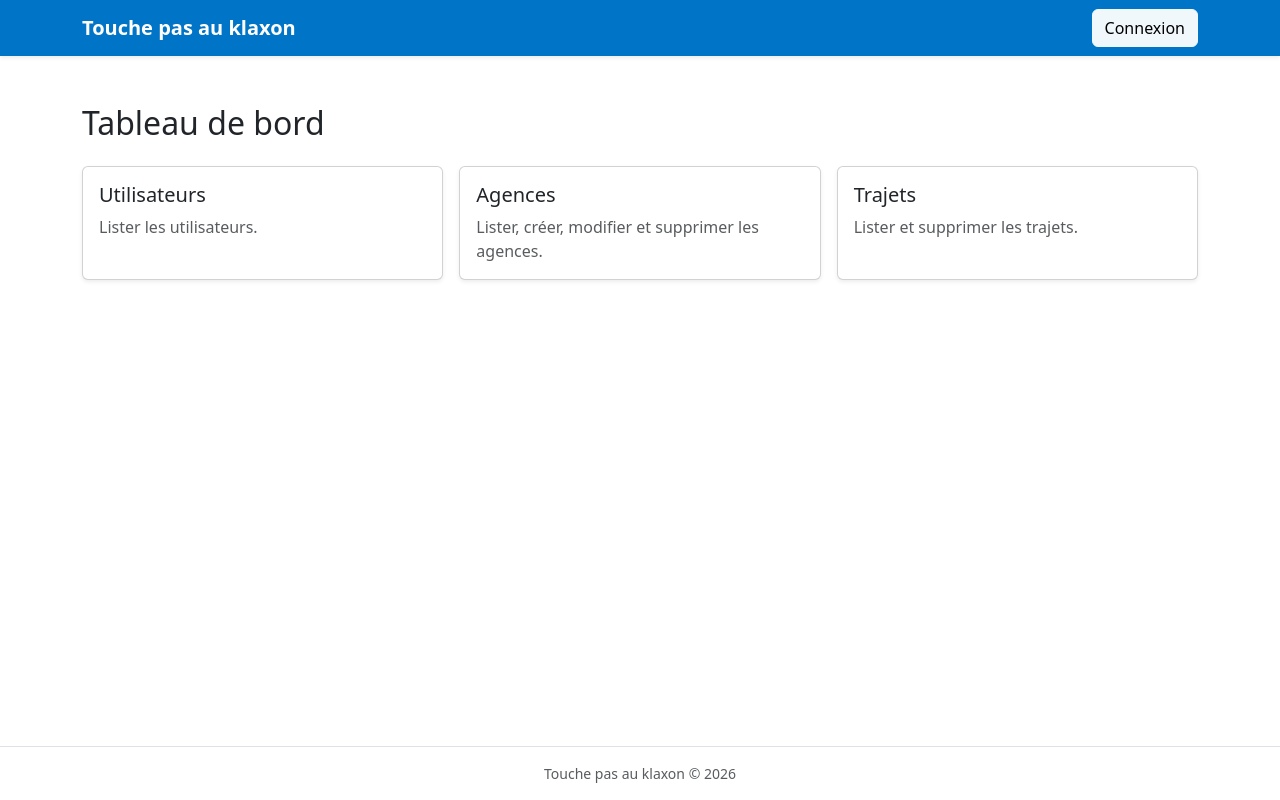
After one commit to kambabouesso-dot/touchePasAuKlaxon, a PHP site: template app/Views/admin/dashboard.php in a window 1280 px wide. The commit adds this page. Run offline with PHP 8.4, Linux system fonts and the light colour scheme; the template is opened without the code that fills it, so the values that code supplies are empty.

Commit message:
Applique la palette du brief et ajoute le tableau de bord administrateur
Co-authored-by: Copilot <223556219+Copilot@users.noreply.github.com>

```diff
--- a/app/Controllers/AuthController.php
+++ b/app/Controllers/AuthController.php
@@ -54,7 +54,8 @@ final class AuthController
             return;
         }
 
-        $this->redirect('/');
+        $user = $this->auth->currentUser();
+        $this->redirect($user !== null && $user['role'] === 'admin' ? '/admin' : '/');
     }
 
     /** Déconnexion de l'utilisateur (requête POST protégée par jeton CSRF). */
--- /dev/null
+++ b/app/Views/admin/dashboard.php
@@ -0,0 +1,29 @@
+<section aria-labelledby="page-heading">
+    <h1 class="h2 mb-4" id="page-heading">Tableau de bord</h1>
+    <div class="row g-3">
+        <div class="col-12 col-md-4">
+            <a class="card h-100 text-decoration-none shadow-sm" href="/admin/utilisateurs">
+                <div class="card-body">
+                    <h2 class="h5 card-title">Utilisateurs</h2>
+                    <p class="card-text text-body-secondary mb-0">Lister les utilisateurs.</p>
+                </div>
+            </a>
+        </div>
+        <div class="col-12 col-md-4">
+            <a class="card h-100 text-decoration-none shadow-sm" href="/admin/agences">
+                <div class="card-body">
+                    <h2 class="h5 card-title">Agences</h2>
+                    <p class="card-text text-body-secondary mb-0">Lister, créer, modifier et supprimer les agences.</p>
+                </div>
+            </a>
+        </div>
+        <div class="col-12 col-md-4">
+            <a class="card h-100 text-decoration-none shadow-sm" href="/admin/trajets">
+                <div class="card-body">
+                    <h2 class="h5 card-title">Trajets</h2>
+                    <p class="card-text text-body-secondary mb-0">Lister et supprimer les trajets.</p>
+                </div>
+            </a>
+        </div>
+    </div>
+</section>
--- a/app/Views/layout.php
+++ b/app/Views/layout.php
@@ -21,7 +21,7 @@ $currentUser = $currentUser ?? null;
     <body class="d-flex min-vh-100 flex-column">
         <header class="navbar navbar-expand-lg navbar-dark bg-primary shadow-sm">
             <div class="container">
-                <a class="navbar-brand fw-semibold" href="/">Touche pas au klaxon</a>
+                <a class="navbar-brand fw-semibold" href="<?= $currentUser !== null && $currentUser['role'] === 'admin' ? '/admin' : '/' ?>">Touche pas au klaxon</a>
 
                 <div class="d-flex align-items-center gap-3">
                     <?php if ($currentUser === null): ?>
--- a/public/index.php
+++ b/public/index.php
@@ -48,6 +48,7 @@ $router->post('/trajets/modifier', [$tripController, 'update']);
 $router->post('/trajets/supprimer', [$tripController, 'destroy']);
 
 $adminController = new AdminController($auth, $session, new UserRepository($pdo), new AgencyRepository($pdo), $trips);
+$router->get('/admin', [$adminController, 'dashboard']);
 $router->get('/admin/utilisateurs', [$adminController, 'users']);
 $router->get('/admin/agences', [$adminController, 'agencies']);
 $router->post('/admin/agences', [$adminController, 'createAgency']);
--- a/resources/scss/app.scss
+++ b/resources/scss/app.scss
@@ -1,8 +1,15 @@
+// Palette imposée par le brief, appliquée via les variables Bootstrap
+// pour que les futurs sites thématiques n'aient qu'à changer ces valeurs.
 @use "bootstrap/scss/bootstrap" with (
-    $primary: #002060,
-    $secondary: #6b9f25
+    $primary: #0074c7,
+    $secondary: #384050,
+    $success: #82b864,
+    $info: #00497c,
+    $danger: #cd2c2e,
+    $light: #f1f8fc,
+    $dark: #384050
 );
 
 .trip-card {
-    border-top: 3px solid bootstrap.$secondary;
+    border-top: 3px solid bootstrap.$success;
 }
```
Also changed, not shown: app/Controllers/AdminController.php (+10 -0 lines), public/assets/app.css.
